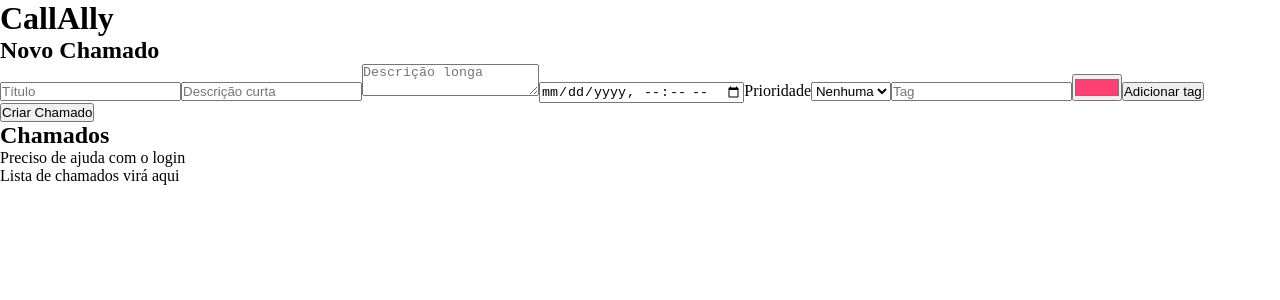
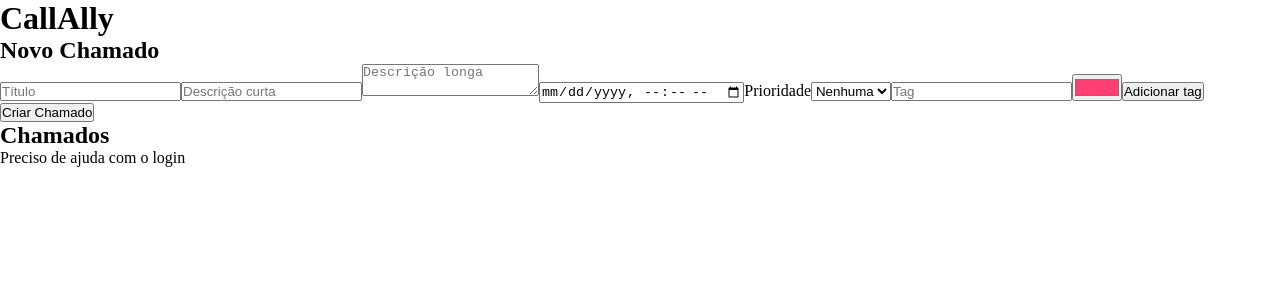
Before and after one commit to trelosoke/call-ally, a React (Vite) app: page / in a window 1280 px wide. Shown: the top 300 px of the page. Built offline with nearby package versions, Linux system fonts and the light colour scheme; the HTML template or start-up script is replaced by a standard one.

Commit message:
fix(calls): force React state update by returning a new array reference
- calls-service.ts: resolve listCalls with a shallow copy of callsMock so React detects the list as changed and re-renders CallForm with updated state
- App.tsx: remove leftover placeholder paragraph below CallList

```diff
--- a/src/App.tsx
+++ b/src/App.tsx
@@ -29,7 +29,6 @@ function App() {
                 <section>
                     <h2>Chamados</h2>
                     <CallList items={calls}/>
-                    <p>Lista de chamados virá aqui</p>
                 </section>
             </main>
         </div>
--- a/src/services/calls-service.ts
+++ b/src/services/calls-service.ts
@@ -15,7 +15,7 @@ let callsMock: Call[] = [
 export function listCalls() {
     return new Promise<Call[]>((resolve) => {
         setTimeout(() => {
-            resolve(callsMock);
+            resolve([...callsMock]);
         }, 1000);
     });
 }
```
